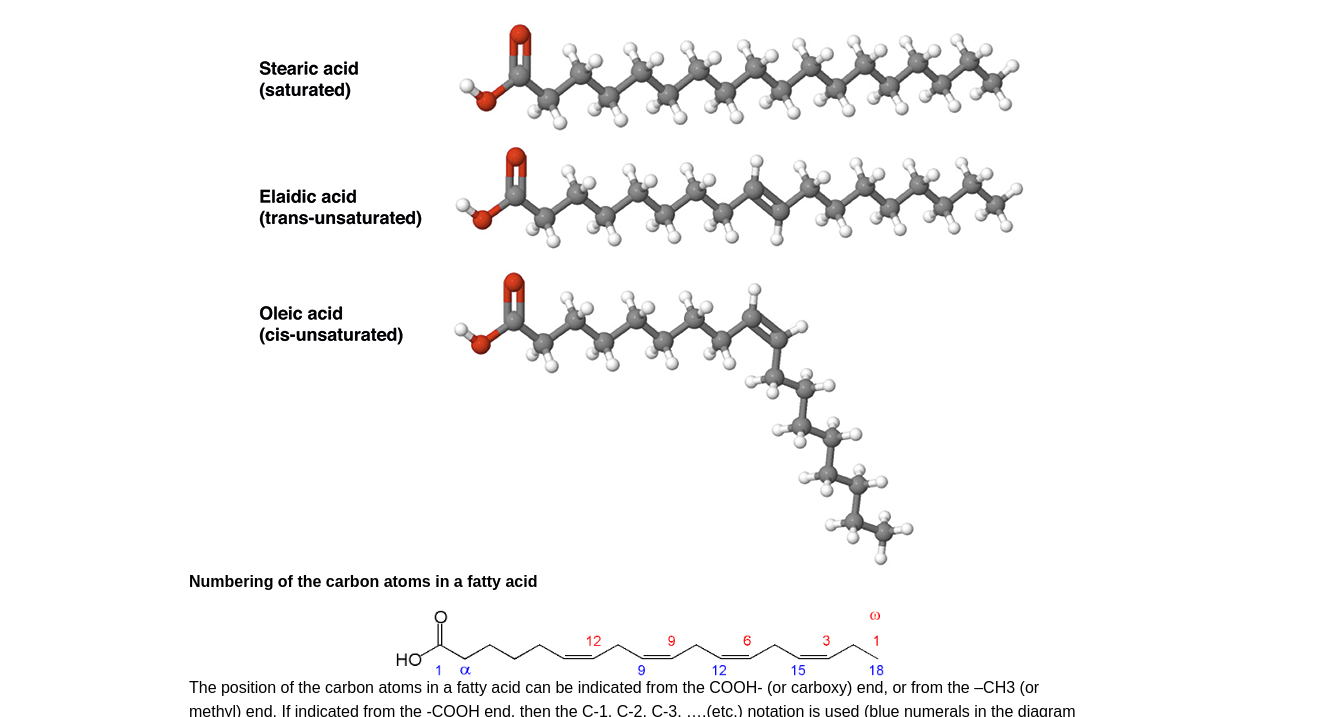
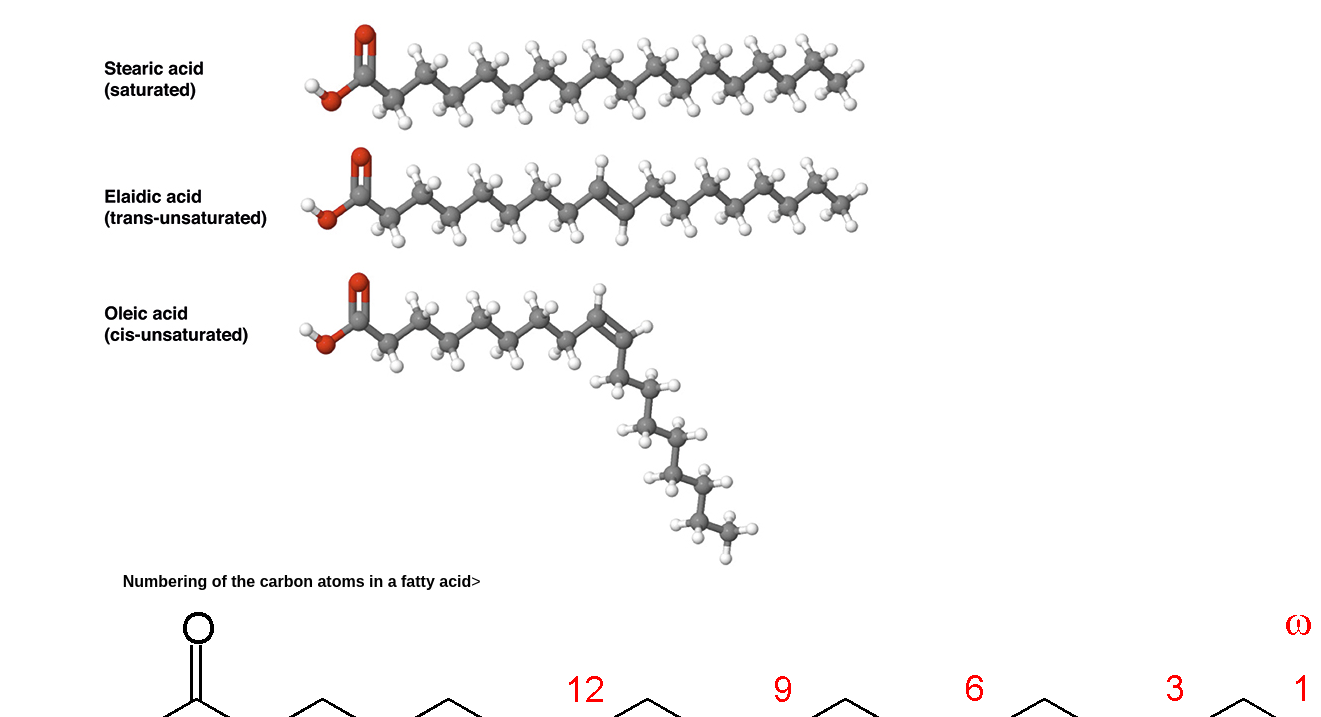
Before and after one commit to SMAKBO/tugas-labkom-2018-TaniaAF, a plain HTML site: page penamaan.html in a window 1280 px wide. Shown: the part 179-896 px from the top of the page, 1321 px wide, since content can reach past the window. Drawn offline with Linux system fonts and the light colour scheme.

Commit message:
Add files via upload

```diff
--- a/penamaan.html
+++ b/penamaan.html
@@ -1,12 +1,13 @@
 <!DOCTYPE html>
 <html>
 <head>
+  <title>Nomenclature</title>
   <link rel="shortcut icon" href="img/logo.png">
-	<title>NOMENCLATURE OF FATTY ACIDS</title>
 	<link rel="stylesheet" type="text/css" href="css/bootstrap.css">
 </head>
 
 <body>
+<!-- navbar -->
 <nav class="navbar navbar-expand-lg navbar-dark bg-dark">
   <img src="img/logo.png" style="width: 5%">
   <a class="navbar-brand" href="#">Fatty Acid</a>
@@ -22,22 +23,25 @@
         <a class="nav-link" href="about.html">About <span class="sr-only">(current)</span></a>
       </li>
       <li class="nav-item active">
-        <a class="btn btn-light" href="article.html">Article <span class="sr-only">(current)</span></a>
+        <button type="button" class="btn btn-light">Article</button> <span class="sr-only">(current)</span></a>
       </li>
     </ul>
   </div>
 </nav>
+<!-- navbar -->
 
-<div style="margin-right: 4cm;margin-left: 4cm">
+<div class="container">
 <hr>
 <h1>NOMENCLATURE OF FATTY ACIDS</h1>
 <hr>
-<div style="text-align: center;width: 100%">
+<div class="gambarlogo">
 <img src="img/penamaan1.jpg">
 </div>
-<p><b>Numbering of the carbon atoms in a fatty acid</b></p>
+<p><b>Numbering of the carbon atoms in a fatty acid</b>></p>
 <div style="text-align: center">
-<img src="img/penamaan2.png" style="width: 50%">
+<div class="gambar">
+<img src="img/penamaan2.png">
+</div>
 </div>
 <p>The position of the carbon atoms in a fatty acid can be indicated from the COOH- (or carboxy) end, or from the –CH3 (or methyl) end. If indicated from the -COOH end, then the C-1, C-2, C-3, ….(etc.) notation is used (blue numerals in the diagram on the right, where C-1 is the –COOH carbon). If the position is counted from the other, –CH3, end then the position is indicated by the ω-n notation (numerals in red, where ω-1 refers to the methyl carbon).</p>
 <p>The positions of the double bonds in a fatty acid chain can, therefore, be indicated in two ways, using the C-n or the ω-n notation. Thus, in an 18 carbon fatty acid, a double bond between C-12 (or ω-7) and C-13 (or ω-6) is reported either as Δ12 if counted from the –COOH end (indicating only the “beginning” of the double bond), or as ω-6 (or omega-6) if counting from the –CH3 end. The “Δ” is the Greek letter “delta”, which translates into “D” ( for Double bond) in the Roman alphabet. Omega (ω) is the last letter in the Greek alphabet, and is therefore used to indicate the “last” carbon atom in the fatty acid chain. Since the ω-n notation is used almost exclusively to indicate the positions of the double bonds close to the –CH3 end in essential fatty acids, there is no necessity for an equivalent “Δ”-like notation - the use of the “ω-n” notation always refers to the position of a double bond.</p>
@@ -46,6 +50,8 @@
 <p><b>Naming of fatty acids</b></p>
 
 <p>The following table describes the most common systems of naming fatty acids.</p>
+
+<!-- table -->
 <table class="table">
   <thead class="thead-dark">
     <tr>
@@ -91,6 +97,8 @@
     </tr>
   </tbody>
 </table>
+<!-- table -->
+
 <p><b>Esterified, free, unsaturated, conjugated</b></p>
 <p>When fatty acids circulating in the plasma (plasma fatty acids) are not in their glycerol ester form (glycerides), they are known as non-esterified fatty acids (NEFAs) or free fatty acids (FFAs). The latter term can be viewed as a misnomer because they are transported complexed with a transport protein, such as albumin, as opposed to being unattached to any other molecule. But the term conveys the idea that they are circulating and available for metabolism.
 Fatty acids can exist in various states of saturation. Unsaturated fatty acids include monounsaturated fatty acids (MUFAs) and polyunsaturated fatty acids (PUFAs). Conjugated fatty acids are a subset of PUFAs.</p>
@@ -106,6 +114,7 @@ Fatty acids can exist in various states of saturation. Unsaturated fatty acids i
 <hr>
 </div>
 
+<!-- footer -->
 <footer class="footer text-center">
   <div class="navbar navbar-expand-lg navbar-dark bg-dark">
     <p style="color: white">
@@ -114,6 +123,7 @@ Fatty acids can exist in various states of saturation. Unsaturated fatty acids i
     </p>
   </div>
 </footer>
+<!-- footer -->
 
 </body>
 </html>
```
Also changed, not shown: article.html (+8 -6 lines), index.html (+12 -5 lines). Lines whose indentation alone changed are shown as unchanged.
